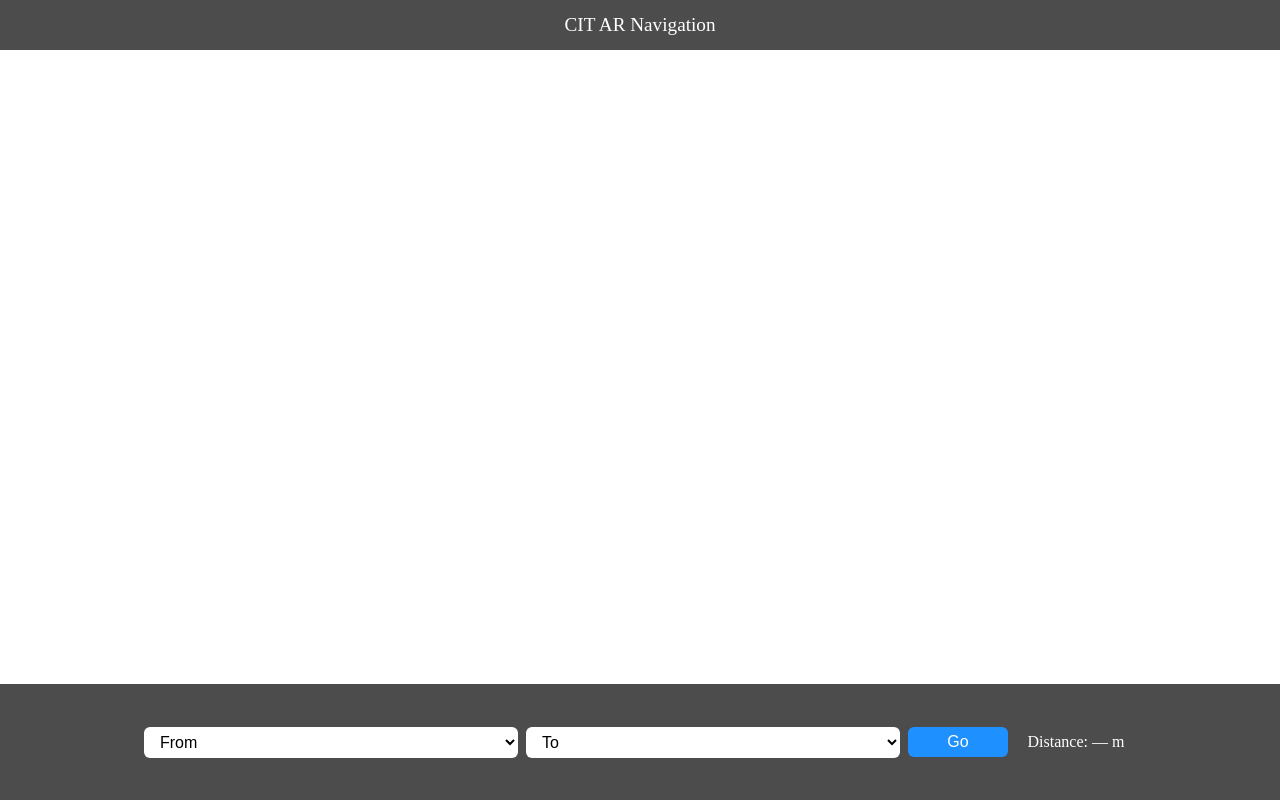
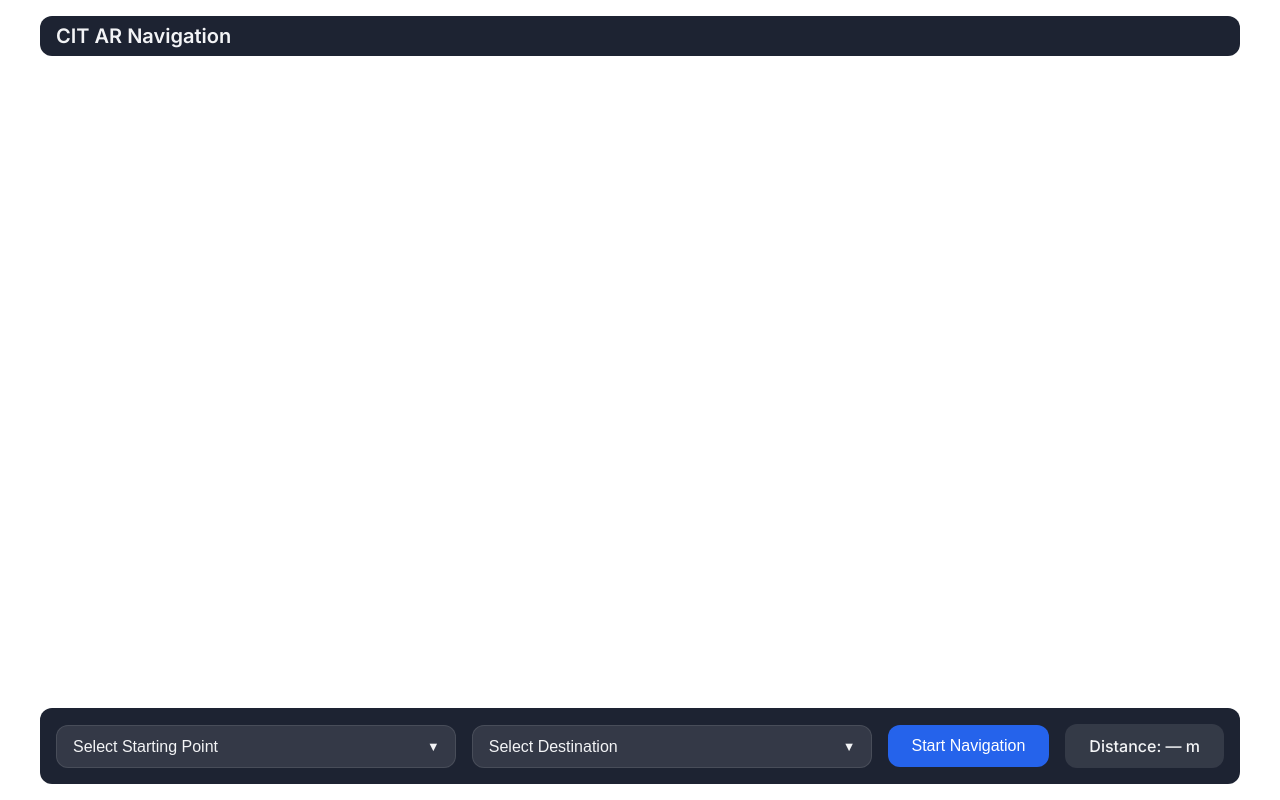
Before and after one commit to ShakthiNandan/CIT-AR-Navigation, a Flask app: page / in a window 1280 px wide. Run offline with Flask 3, Linux system fonts and the light colour scheme; some libraries are stand-ins or nearby versions.

Commit message:
new modern ui with cursor

```diff
--- a/app.py
+++ b/app.py
@@ -92,4 +92,4 @@ def api_route():
         return jsonify({"error": str(e)}), 500
 
 if __name__ == '__main__':
-    app.run(debug=True)
+    app.run(debug=True,host="0.0.0.0")
--- a/templates/ar_navigator.html
+++ b/templates/ar_navigator.html
@@ -11,131 +11,214 @@
     <script src="https://raw.githack.com/AR-js-org/AR.js/master/aframe/build/aframe-ar.js"></script>
 
     <!-- Google Font -->
-    <link rel="stylesheet" href="https://fonts.googleapis.com/css?family=Roboto:400,500&display=swap" />
+    <link rel="stylesheet" href="https://fonts.googleapis.com/css2?family=Inter:wght@400;500;600&display=swap" />
 
     <style>
-        html,
-        body {
+        :root {
+            --primary-color: #2563eb;
+            --primary-hover: #1d4ed8;
+            --background-dark: rgba(17, 24, 39, 0.95);
+            --text-light: #f3f4f6;
+            --text-dark: #1f2937;
+            --border-radius: 12px;
+            --spacing: 16px;
+        }
+
+        * {
             margin: 0;
             padding: 0;
+            box-sizing: border-box;
+        }
+
+        html, body {
             height: 100%;
             overflow: hidden;
+            font-family: 'Inter', sans-serif;
         }
 
         .app {
             display: flex;
             flex-direction: column;
             height: 100vh;
-            /* full viewport height */
         }
 
+        /* Header Styles */
         header {
-            flex: 0 0 50px;
-            /* fixed 50px tall */
-            line-height: 50px;
-            background: rgba(0, 0, 0, 0.7);
-            color: #fff;
-            text-align: center;
-            font-size: 1.2em;
-            z-index: 10;
+            position: fixed;
+            top: 0;
+            left: 0;
+            right: 0;
+            padding: var(--spacing);
+            z-index: 100;
+            pointer-events: none;
         }
 
-        #scene-container {
-            flex: 1 1 auto;
-            position: relative;
-            overflow: hidden;
-            width: 100%;
-            height: calc(100vh - 150px);
+        .header-content {
             display: flex;
-            justify-content: center;
+            justify-content: space-between;
             align-items: center;
+            max-width: 1200px;
+            margin: 0 auto;
+            background: var(--background-dark);
+            padding: 8px 16px;
+            border-radius: var(--border-radius);
+            backdrop-filter: blur(8px);
+            pointer-events: auto;
         }
 
-        #scene-container a-scene {
-            position: absolute;
-            top: 0;
-            left: 0;
-            width: 100%;
-            height: 100%;
-            z-index: 0;
+        .app-title {
+            font-size: 1.25rem;
+            font-weight: 600;
+            color: var(--text-light);
         }
 
-        footer {
-            flex: 0 0 100px;
-            /* fixed 100px tall */
-            background: rgba(0, 0, 0, 0.7);
-            display: flex;
-            flex-wrap: wrap;
-            justify-content: center;
-            align-items: center;
-            gap: 8px;
-            padding: 8px;
-            z-index: 10;
+        /* Navigation Controls */
+        .nav-controls {
+            position: fixed;
+            bottom: 0;
+            left: 0;
+            right: 0;
+            padding: var(--spacing);
+            z-index: 100;
+            pointer-events: none;
         }
 
-        footer select,
-        footer button {
-            font-size: 1em;
-            padding: 6px 12px;
-            border-radius: 6px;
-            border: none;
-            min-width: 100px;
+        .controls-container {
+            max-width: 1200px;
+            margin: 0 auto;
+            display: grid;
+            grid-template-columns: 1fr 1fr auto auto;
+            gap: var(--spacing);
+            align-items: center;
+            background: var(--background-dark);
+            padding: var(--spacing);
+            border-radius: var(--border-radius);
+            backdrop-filter: blur(8px);
+            pointer-events: auto;
         }
 
-        footer select {
-            background: #fff;
-            color: #000;
+        .select-wrapper {
+            position: relative;
         }
 
-        footer button {
-            background: #1e90ff;
-            color: #fff;
+        select {
+            width: 100%;
+            padding: 12px 16px;
+            border-radius: var(--border-radius);
+            border: 1px solid rgba(255, 255, 255, 0.1);
+            background: rgba(255, 255, 255, 0.1);
+            color: var(--text-light);
+            font-size: 1rem;
+            appearance: none;
             cursor: pointer;
+            transition: all 0.2s ease;
         }
 
-        footer #distance {
-            color: #fff;
-            font-weight: 500;
-            min-width: 120px;
-            text-align: center;
+        select option {
+            background: var(--background-dark);
+            color: var(--text-light);
+            padding: 12px;
         }
 
-        @media (max-width: 480px) {
-            footer {
-                flex-direction: column;
+        select:hover {
+            background: rgba(255, 255, 255, 0.15);
         }
 
-            footer select,
-            footer button {
-                width: 80%;
+        select:focus {
+            outline: none;
+            border-color: var(--primary-color);
+        }
+
+        select:disabled {
+            opacity: 0.5;
+            cursor: not-allowed;
+        }
+
+        .select-wrapper::after {
+            content: '▼';
+            position: absolute;
+            right: 16px;
+            top: 50%;
+            transform: translateY(-50%);
+            color: var(--text-light);
+            pointer-events: none;
+            font-size: 0.8rem;
+        }
+
+        button {
+            padding: 12px 24px;
+            border-radius: var(--border-radius);
+            border: none;
+            background: var(--primary-color);
+            color: white;
+            font-size: 1rem;
+            font-weight: 500;
+            cursor: pointer;
+            transition: background 0.2s ease;
+        }
+
+        button:hover {
+            background: var(--primary-hover);
+        }
+
+        #distance {
+            color: var(--text-light);
+            font-weight: 500;
+            text-align: center;
+            padding: 12px 24px;
+            background: rgba(255, 255, 255, 0.1);
+            border-radius: var(--border-radius);
+            min-width: 150px;
+        }
+
+        /* Responsive Design */
+        @media (max-width: 768px) {
+            .controls-container {
+                grid-template-columns: 1fr;
+            }
+
+            .nav-controls {
+                padding: var(--spacing);
+            }
+
+            select, button, #distance {
+                width: 100%;
             }
         }
 
-        .arjs-video,
-        #scene-container video {
-            position: absolute !important;
+        /* Loading State */
+        .loading {
+            position: fixed;
             top: 50%;
             left: 50%;
             transform: translate(-50%, -50%);
-            width: auto !important;
-            height: 100% !important;
-            max-width: none !important;
-            object-fit: contain;
-            z-index: 0;
-            pointer-events: none;
+            color: var(--text-light);
+            font-size: 1.2rem;
+            z-index: 1000;
+            background: var(--background-dark);
+            padding: 20px 40px;
+            border-radius: var(--border-radius);
+            display: none;
+        }
+
+        .loading.active {
+            display: block;
         }
     </style>
 </head>
 
 <body>
     <div class="app">
-        <!-- 1) Header -->
-        <header>CIT AR Navigation</header>
+        <!-- Header -->
+        <header>
+            <div class="header-content">
+                <h1 class="app-title">CIT AR Navigation</h1>
+            </div>
+        </header>
 
-        <!-- 2) AR scene -->
-        <div id="scene-container">
-            <a-scene embedded vr-mode-ui="enabled: false"
-                arjs="sourceType: webcam; sourceWidth: 1104; sourceHeight: 1472; debugUIEnabled: false; detectionMode: mono_and_matrix; matrixCodeType: 3x3;"
+        <!-- AR Scene -->
+        <a-scene vr-mode-ui="enabled: false" embedded
+            arjs="sourceType: webcam; sourceWidth: 3889; sourceHeight: 2917; debugUIEnabled: false;"
             device-orientation-permission-ui="enabled: true">
             <a-assets>
                 <a-asset-item id="arrowObj" src="/static/models/arrow.obj"></a-asset-item>
@@ -147,32 +230,35 @@
             <!-- GPS camera -->
             <a-camera gps-camera rotation-reader></a-camera>
         </a-scene>
+
+        <!-- Navigation Controls -->
+        <div class="nav-controls">
+            <div class="controls-container">
+                <div class="select-wrapper">
+                    <select id="fromSelect">
+                        <option value="">Select Starting Point</option>
+                    </select>
+                </div>
+                <div class="select-wrapper">
+                    <select id="toSelect">
+                        <option value="">Select Destination</option>
+                    </select>
+                </div>
+                <button id="goBtn">Start Navigation</button>
+                <div id="distance">Distance: — m</div>
+            </div>
         </div>
 
-        <!-- 3) Footer UI -->
-        <footer>
-            <select id="fromSelect">
-                <option value="">From</option>
-            </select>
-            <select id="toSelect">
-                <option value="">To</option>
-            </select>
-            <button id="goBtn">Go</button>
-            <div id="distance">Distance: — m</div>
-        </footer>
+        <!-- Loading Indicator -->
+        <div class="loading">Calculating route...</div>
     </div>
 
-    <script>document.addEventListener('DOMContentLoaded', () => {
-            const video = document.querySelector('.arjs-video');
-            const container = document.querySelector('#scene-container');
-            if (video && container) {
-                container.appendChild(video);
-            }
-        });
+    <script>
         const sceneEl = document.querySelector('a-scene');
         let scenesList = [];
+        const loading = document.querySelector('.loading');
 
-        // 1) load scenes.json
+        // Load scenes.json
         fetch('/scenes.json')
             .then(r => r.json())
             .then(arr => {
@@ -183,7 +269,7 @@
                 });
             });
 
-        // 2) haversine (meters)
+        // Haversine formula for distance calculation
         function haversineMeters(lat1, lon1, lat2, lon2) {
             const R = 6371000; // m
             const toRad = Math.PI / 180;
@@ -195,7 +281,7 @@
             return 2 * R * Math.asin(Math.sqrt(a));
         }
 
-        // 3) bearing
+        // Calculate bearing between two points
         function computeBearing(lat1, lon1, lat2, lon2) {
             const toRad = Math.PI / 180, toDeg = 180 / Math.PI;
             const φ1 = lat1 * toRad, φ2 = lat2 * toRad;
@@ -206,23 +292,31 @@
             return (Math.atan2(y, x) * toDeg + 360) % 360;
         }
 
-        // 4) clear old nav
+        // Clear existing navigation elements
         function clearNav() {
             document.querySelectorAll('.nav-arrow, .nav-pin').forEach(el => el.remove());
         }
 
-        // 5) route + rendering
+        // Start navigation with loading state
         async function startNavigation() {
+            const fi = +fromSelect.value, ti = +toSelect.value;
+            if (isNaN(fi) || isNaN(ti)) {
+                alert('Please select both starting point and destination');
+                return;
+            }
+
+            loading.classList.add('active');
             clearNav();
-            const fi = +fromSelect.value, ti = +toSelect.value;
-            if (isNaN(fi) || isNaN(ti)) return;
 
-            // fetch multi-hop path
+            try {
+                // Fetch multi-hop path
                 const res = await fetch(`/api/route?from=${fi}&to=${ti}`);
                 const path = await res.json();
-            if (!Array.isArray(path) || path.length < 2) return;
+                if (!Array.isArray(path) || path.length < 2) {
+                    throw new Error('Invalid route data');
+                }
 
-            // compute total distance
+                // Compute total distance
                 let totalDist = 0;
                 for (let i = 0; i < path.length - 1; i++) {
                     totalDist += haversineMeters(
@@ -230,9 +324,9 @@
                         path[i + 1].latitude, path[i + 1].longitude
                     );
                 }
-            distance.innerText = `Distance: ${totalDist.toFixed(0)} m`;
+                distance.innerText = `Distance: ${totalDist.toFixed(0)} m`;
 
-            // place pins at endpoints
+                // Place pins at endpoints
                 [0, path.length - 1].forEach(idx => {
                     const n = path[idx];
                     const pin = document.createElement('a-entity');
@@ -245,7 +339,7 @@
                     sceneEl.appendChild(pin);
                 });
 
-            // arrows every 5 m
+                // Place arrows along the path
                 const spacing = 15; // meters
                 for (let i = 0; i < path.length - 1; i++) {
                     const A = path[i], B = path[i + 1];
@@ -271,8 +365,15 @@
                         sceneEl.appendChild(arrow);
                     }
                 }
+            } catch (error) {
+                console.error('Navigation error:', error);
+                alert('Error calculating route. Please try again.');
+            } finally {
+                loading.classList.remove('active');
+            }
         }
 
+        // Event Listeners
         goBtn.addEventListener('click', startNavigation);
     </script>
 </body>
```
Lines whose indentation alone changed are shown as unchanged.
